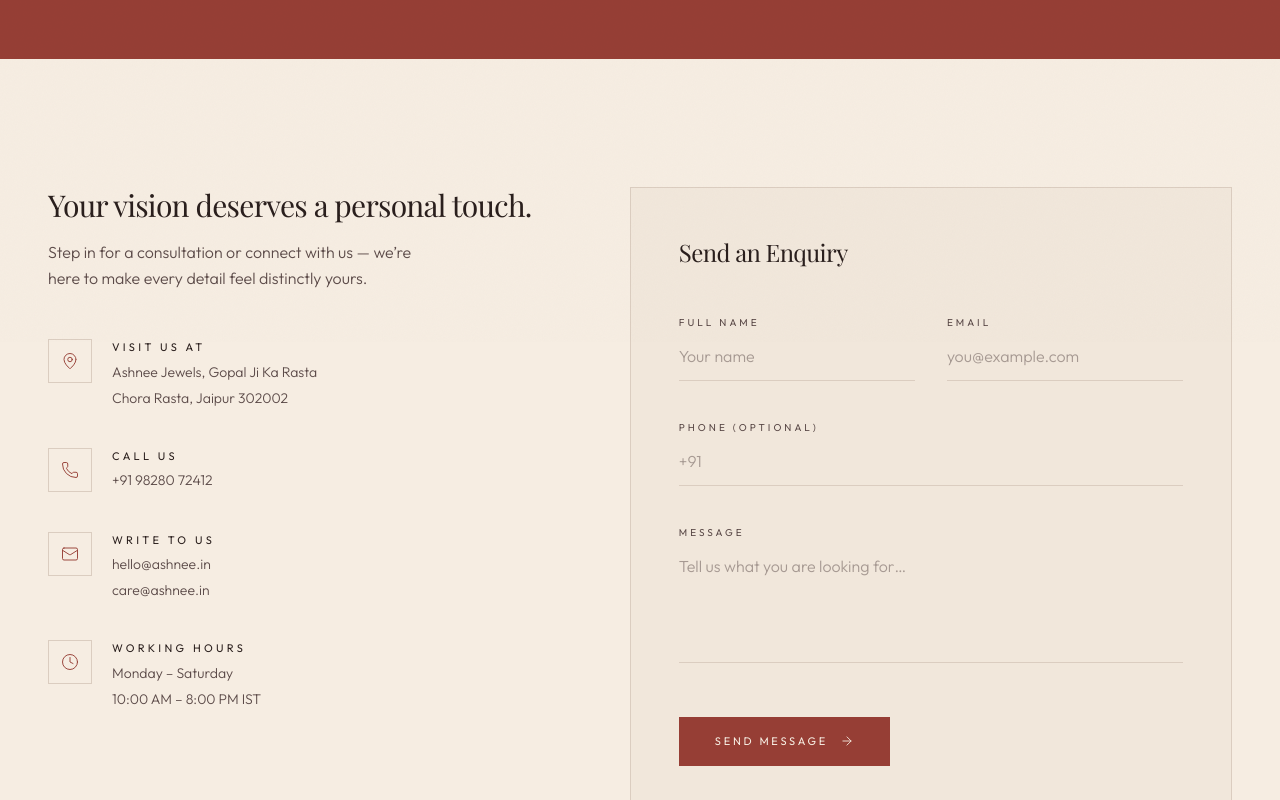
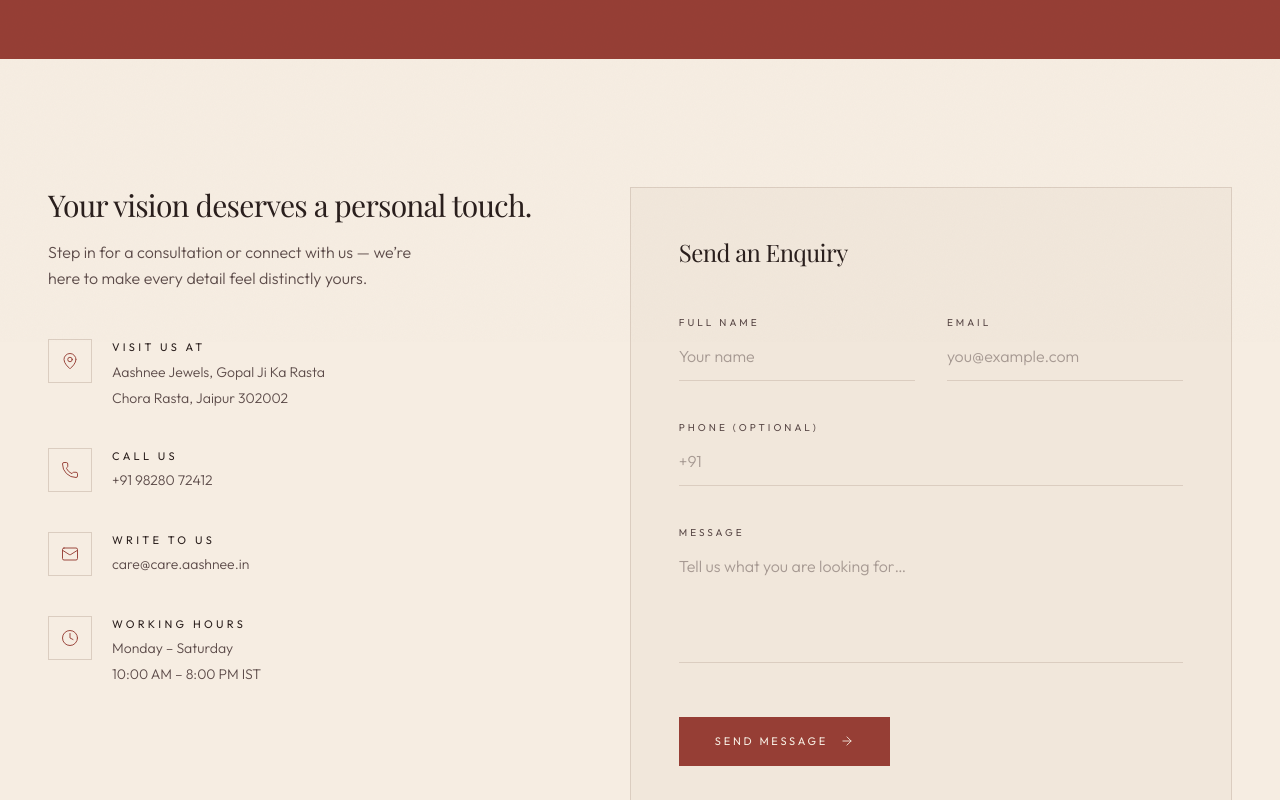
Before and after one commit to parth258/ashnee-jewellery, a React (Create React App) app in the folder frontend/: page /contact in a window 1280 px wide. Shown: the part 458-1258 px from the top of the page. Built offline with nearby package versions, Linux system fonts and the light colour scheme; no server answers; a web font is replaced by a local one.

Commit message:
name changed

```diff
--- a/frontend/src/pages/Contact.jsx
+++ b/frontend/src/pages/Contact.jsx
@@ -9,9 +9,9 @@ import { Reveal } from "@/components/Reveal";
 const API = `${process.env.REACT_APP_BACKEND_URL}/api`;
 
 const INFO = [
-  { icon: MapPin, title: "Visit Us At", lines: ["Ashnee Jewels, Gopal Ji Ka Rasta", "Chora Rasta, Jaipur 302002"], testId: "contact-info-visit" },
+  { icon: MapPin, title: "Visit Us At", lines: ["Aashnee Jewels, Gopal Ji Ka Rasta", "Chora Rasta, Jaipur 302002"], testId: "contact-info-visit" },
   { icon: Phone, title: "Call Us", lines: ["+91 98280 72412"], testId: "contact-info-call" },
-  { icon: Mail, title: "Write to Us", lines: ["hello@ashnee.in", "care@ashnee.in"], testId: "contact-info-write" },
+  { icon: Mail, title: "Write to Us", lines: ["care@care.aashnee.in"], testId: "contact-info-write" },
   { icon: Clock, title: "Working Hours", lines: ["Monday – Saturday", "10:00 AM – 8:00 PM IST"], testId: "contact-info-hours" },
 ];
 
```
